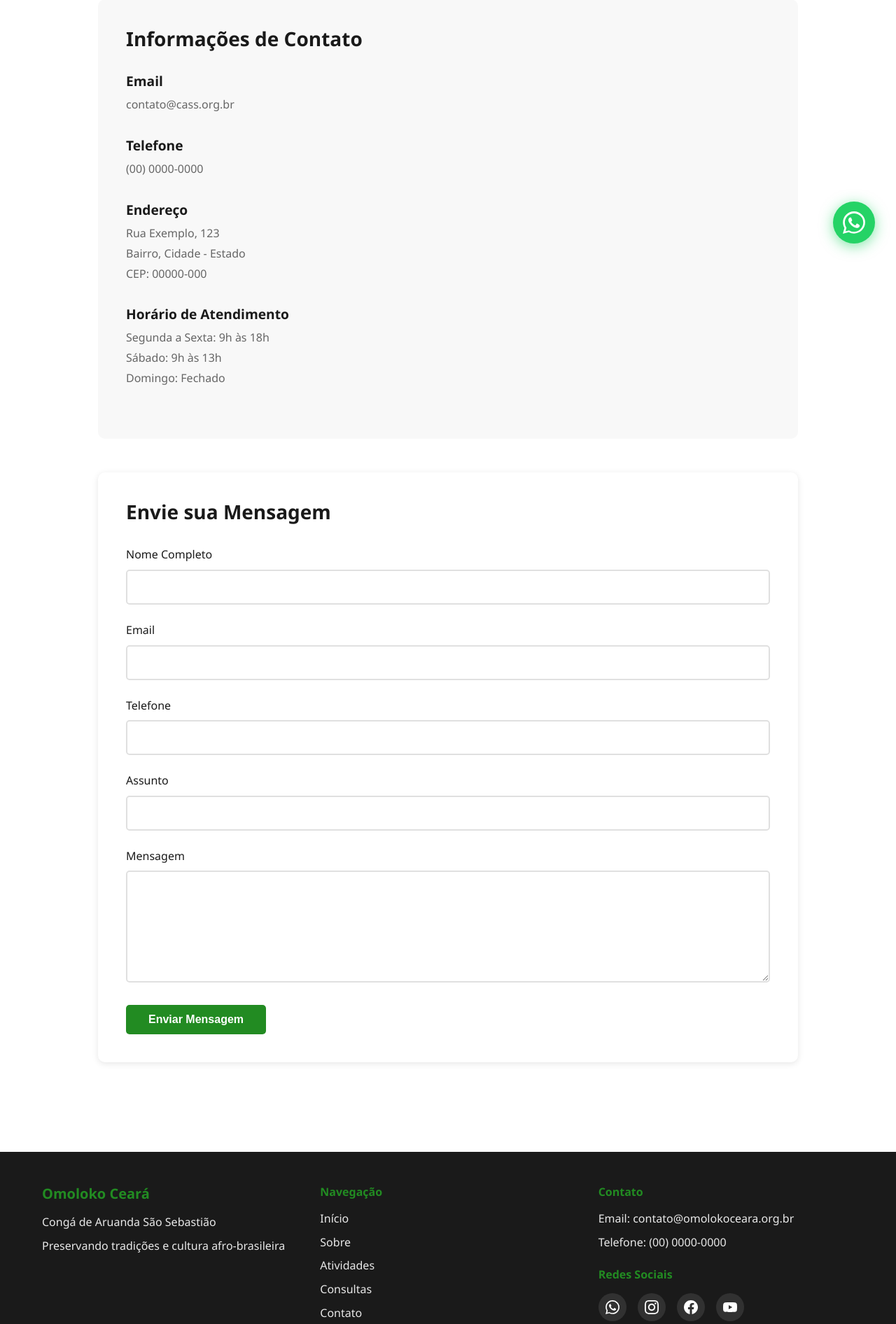
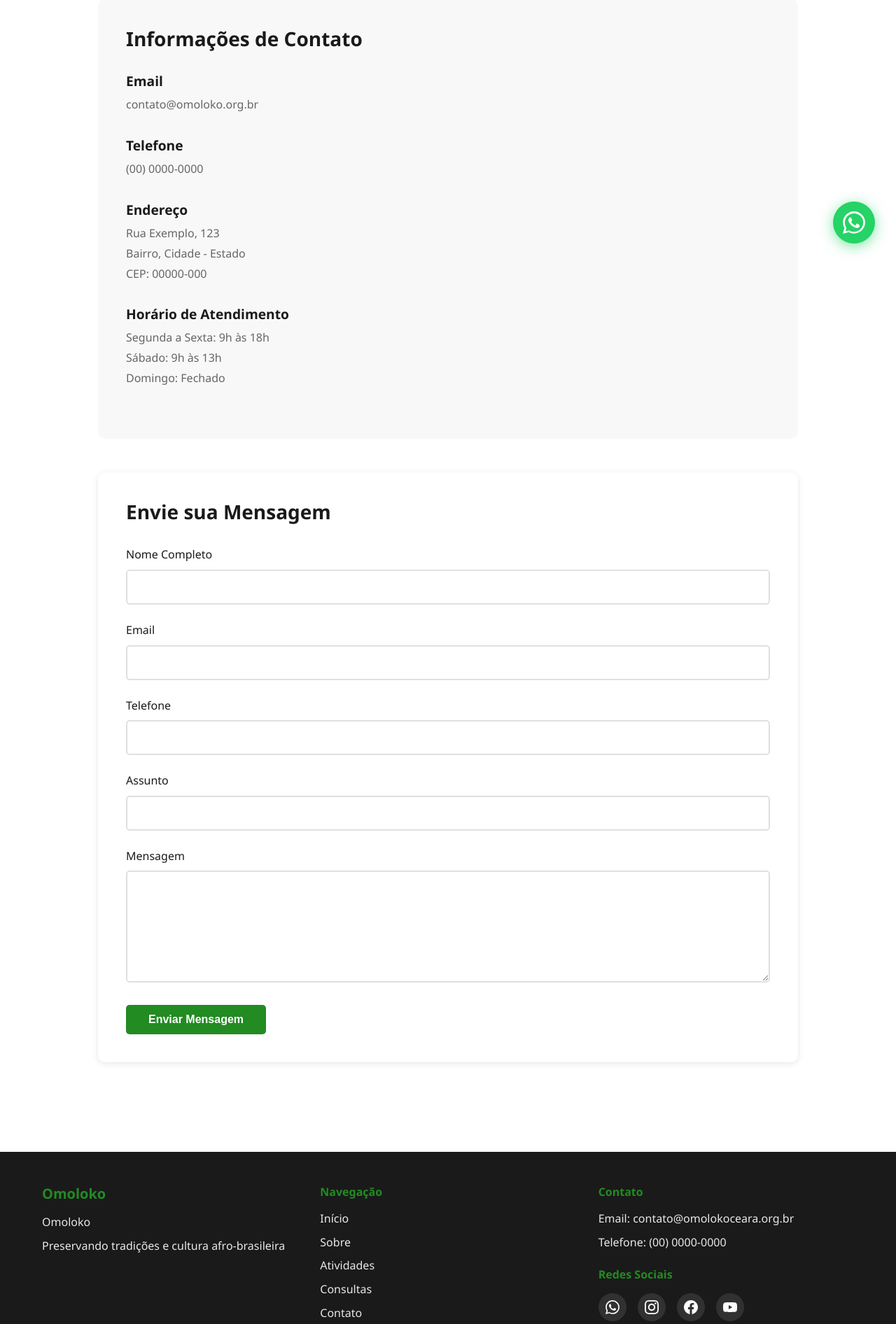
Before and after one commit to raisilvacor/omolokoceara, a Flask app: page /contato in a window 1280 px wide. Shown: the part 422-2314 px from the top of the page at 70% size. Run offline with Flask 3, Linux system fonts and the light colour scheme; data comes from the database, SQL or seed files in the repository.

Commit message:
Add files via upload

```diff
--- a/templates/base.html
+++ b/templates/base.html
@@ -43,8 +43,8 @@
         <div class="container">
             <div class="footer-content">
                 <div class="footer-section">
-                    <h3>Omoloko Ceará</h3>
-                    <p>Congá de Aruanda São Sebastião</p>
+                    <h3>Omoloko </h3>
+                    <p>Omoloko</p>
                     <p>Preservando tradições e cultura afro-brasileira</p>
                 </div>
                 <div class="footer-section">
@@ -98,7 +98,7 @@
                         </div>
                         {% endif %}
                     {% else %}
-                        <p>Email: contato@cass.org.br</p>
+                        <p>Email: contato@omoloko.org.br</p>
                         <p>Telefone: (00) 0000-0000</p>
                     {% endif %}
                 </div>
--- a/templates/contato.html
+++ b/templates/contato.html
@@ -17,7 +17,7 @@
                 <h2>Informações de Contato</h2>
                 <div class="contact-item">
                     <h3>Email</h3>
-                    <p>contato@cass.org.br</p>
+                    <p>contato@omoloko.org.br</p>
                 </div>
                 <div class="contact-item">
                     <h3>Telefone</h3>
--- a/templates/index.html
+++ b/templates/index.html
@@ -36,7 +36,7 @@
     <div class="container">
         <div class="welcome-section">
             <h2 class="section-title">Bem-vindo ao Omoloko </h2>
-            <p class="welcome-subtitle">Omoloko Ceará</p>
+            <p class="welcome-subtitle">Omoloko</p>
             <p class="welcome-description">
                 Um espaço dedicado à preservação, estudo e difusão das tradições
                 culturais e espirituais afro-brasileiras, promovendo o respeito,
```
